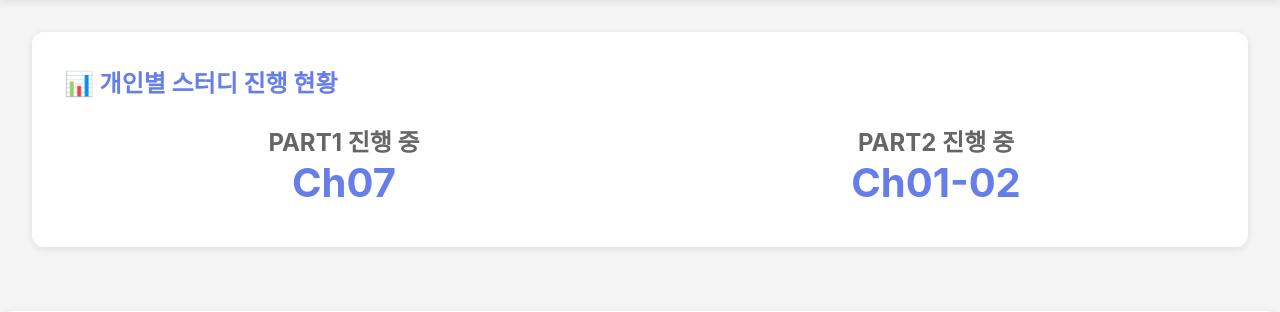
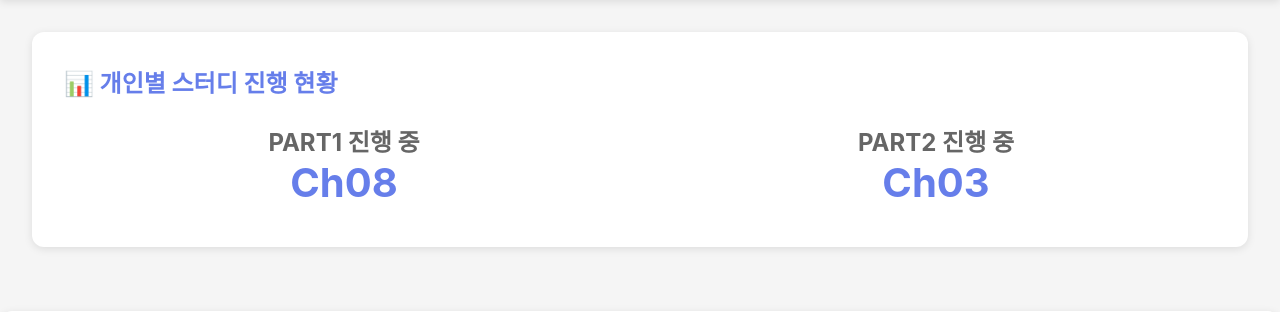
Before and after one commit to gshayoungkim/ai-study-dashboard, a Flask app: page /progress in a window 1280 px wide. Shown: the part 61-373 px from the top of the page. Run offline with Flask 3, Linux system fonts and the light colour scheme.

Commit message:
week update

```diff
--- a/app.py
+++ b/app.py
@@ -273,8 +273,8 @@ PART2_MEMBERS = [
 STUDY_CONFIG = {
     "org_name": "oracleaistudy",
     "book_name": "혼자 공부하는 머신러닝 딥러닝",
-    "part1_current_chapter": "7",
-    "part2_current_chapter": "1-2",
+    "part1_current_chapter": "8",
+    "part2_current_chapter": "3",
 
 }
 
@@ -875,8 +875,8 @@ def index():
     part2_submissions = {k: v for k, v in submissions.items() if k in PART2_MEMBERS}
 
     # 현재 진행 챕터 (범위 지원)
-    part1_current_str = STUDY_CONFIG.get('part1_current_chapter', '6')
-    part2_current_str = STUDY_CONFIG.get('part2_current_chapter', '2')
+    part1_current_str = STUDY_CONFIG.get('part1_current_chapter', '7')
+    part2_current_str = STUDY_CONFIG.get('part2_current_chapter', '3')
 
     # 챕터 범위를 리스트로 변환하는 함수
     def parse_chapter_range(chapter_str):
--- a/templates/progress.html
+++ b/templates/progress.html
@@ -9,12 +9,12 @@
 
             <div class="stat">
                 <div class="stat-label">PART1 진행 중</div>
-                <div class="stat-value"> Ch07</div>
+                <div class="stat-value"> Ch08</div>
 
             </div>
             <div class="stat">
                 <div class="stat-label">PART2 진행 중</div>
-                <div class="stat-value"> Ch01-02</div>
+                <div class="stat-value"> Ch03</div>
 
             </div>
         </div>
```
